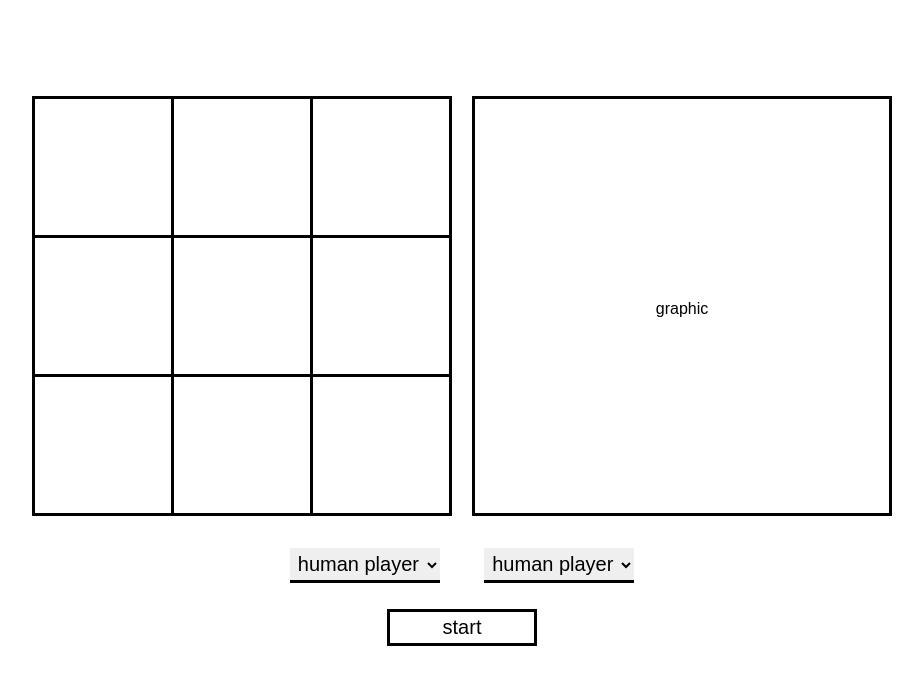
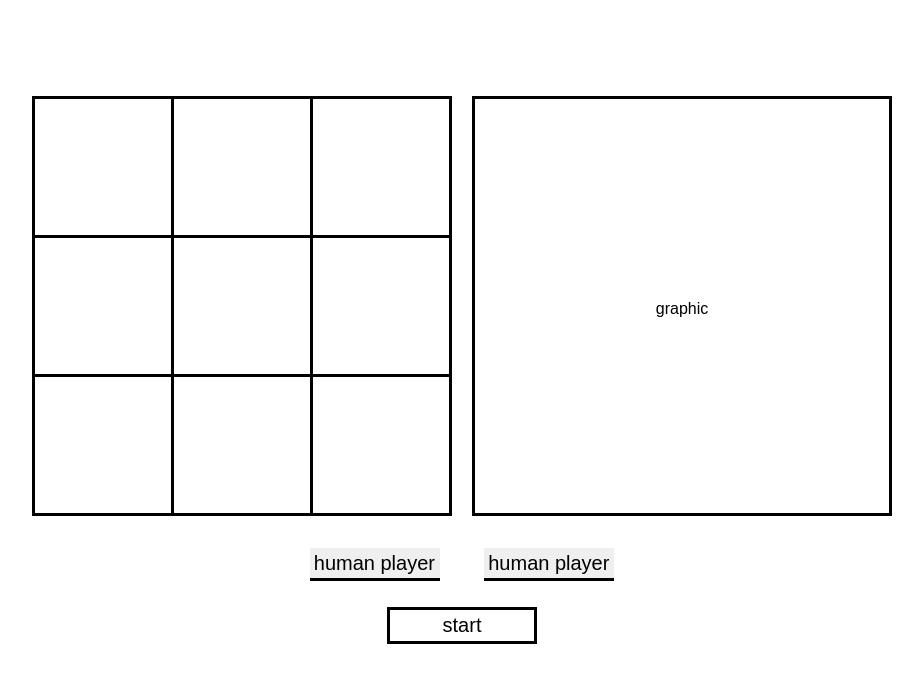
Before and after one commit to noahbkim/tictactoe, a plain HTML site: page index.html in a window 1280 px wide. Shown: the whole page, without its empty margins (178-1101 px from the left). Drawn offline with Linux system fonts and the light colour scheme.

Commit message:
Style tweaks

```diff
--- a/tictactoe.css
+++ b/tictactoe.css
@@ -64,6 +64,8 @@ select {
     font-size: 20px;
     padding: 4px;
     margin: 0 1em;
+    -webkit-appearance: none;
+    border-radius: 0;
 }
 
 button {
```
